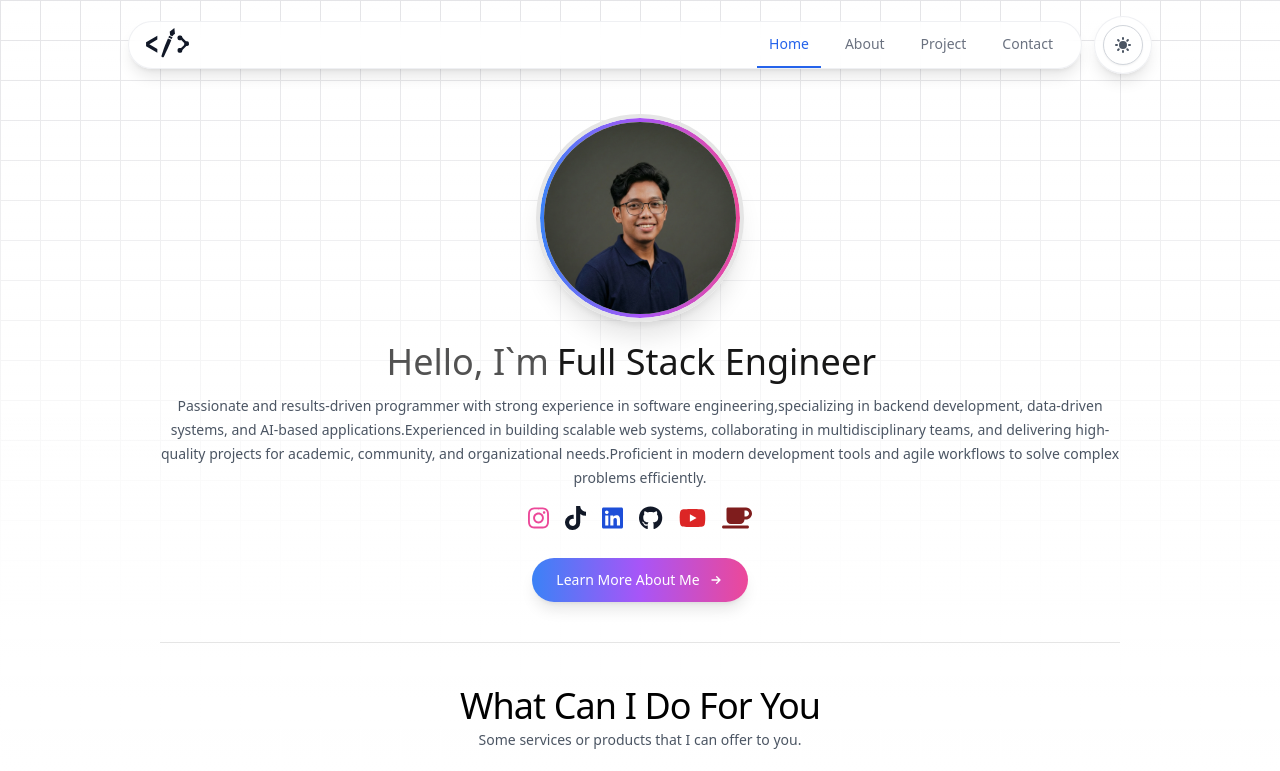
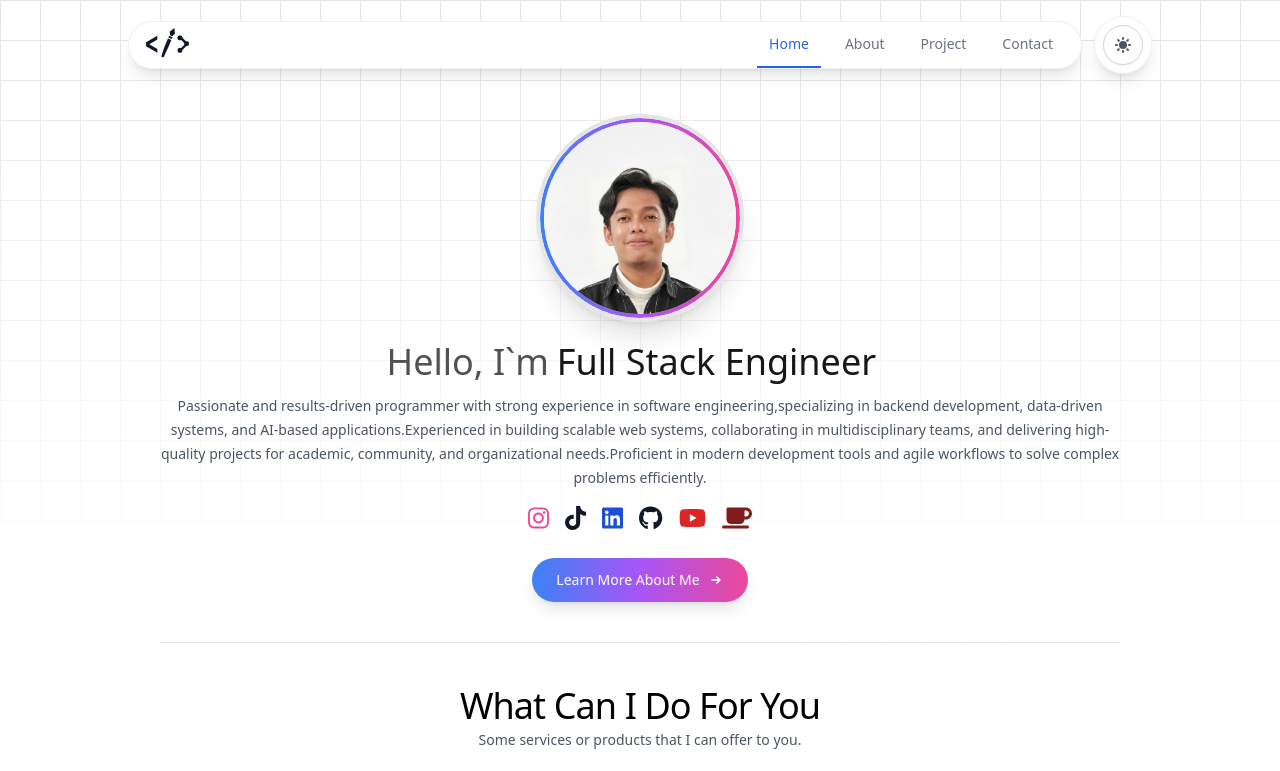
Before and after one commit to aidilbaihaqi/ngobarengaidil, a Next.js app: page / in a window 1280 px wide. Shown: the top 771 px of the page. Built offline with nearby package versions, Linux system fonts and the light colour scheme.

Commit message:
update seo

```diff
--- a/app/about/page.tsx
+++ b/app/about/page.tsx
@@ -74,7 +74,7 @@ export default function Home() {
             <div className="flex flex-col items-start gap-x-3">
               <div className="shrink-0 mb-4">
                 <Image
-                  src={"/image-optimized/aidilbaihaqi.webp"}
+                  src={"/image-optimized/me.webp"}
                   alt="Aidil Baihaqi"
                   width={64}
                   height={64}
--- a/app/layout.tsx
+++ b/app/layout.tsx
@@ -29,10 +29,10 @@ const baseUrl = 'https://aidilbaihaqi.id';
 export const metadata: Metadata = {
   metadataBase: new URL(baseUrl),
   title: {
-    default: "Aidil Baihaqi - Full Stack Engineer & Data Scientist",
+    default: "Aidil Baihaqi - Full Stack AI Engineer",
     template: "%s | Aidil Baihaqi"
   },
-  description: "Aidil Baihaqi adalah Full Stack Engineer dan Data Scientist. Personal website, portfolio, dan blog tentang software engineering, AI, dan programming tips.",
+  description: "Aidil Baihaqi is a Full Stack AI Engineer specializing in building scalable web applications, intelligent backend architectures, and data-driven machine learning solutions.",
   keywords: [
     "Aidil Baihaqi",
     "aidil baihaqi",
@@ -65,8 +65,8 @@ export const metadata: Metadata = {
     type: 'website',
     locale: 'id_ID',
     url: baseUrl,
-    title: 'Aidil Baihaqi - Full Stack Engineer & Data Scientist',
-    description: 'Aidil Baihaqi adalah Full Stack Engineer dan Data Scientist. Personal website, portfolio, dan blog tentang software engineering, AI, dan programming tips.',
+    title: 'Aidil Baihaqi - Full Stack AI Engineer',
+    description: 'Aidil Baihaqi is a Full Stack AI Engineer specializing in building scalable web applications, intelligent backend architectures, and data-driven machine learning solutions.',
     siteName: 'Aidil Baihaqi',
     images: [
       {
@@ -79,8 +79,8 @@ export const metadata: Metadata = {
   },
   twitter: {
     card: 'summary_large_image',
-    title: 'Aidil Baihaqi - Full Stack Engineer & Data Scientist',
-    description: 'Personal website, portfolio, dan blog Aidil Baihaqi tentang software engineering dan AI.',
+    title: 'Aidil Baihaqi - Full Stack AI Engineer',
+    description: 'Personal website, portfolio, and blog of Aidil Baihaqi, a Full Stack AI Engineer specializing in software engineering and AI.',
     images: ['/image-optimized/aidilbaihaqi.webp'],
   },
   alternates: {
@@ -99,7 +99,7 @@ const jsonLd = {
   name: 'Aidil Baihaqi',
   url: baseUrl,
   image: `${baseUrl}/image-optimized/aidilbaihaqi.webp`,
-  jobTitle: 'Full Stack Engineer & Data Scientist',
+  jobTitle: 'Full Stack AI Engineer',
   description: 'Passionate and results-driven programmer with strong experience in software engineering, specializing in backend development, data-driven systems, and AI-based applications.',
   sameAs: [
     'https://github.com/aidilbaihaqi',
@@ -124,7 +124,7 @@ const websiteJsonLd = {
   '@type': 'WebSite',
   name: 'Aidil Baihaqi - Personal Website',
   url: baseUrl,
-  description: 'Personal website, portfolio, dan blog tentang software engineering, AI, dan programming tips.',
+  description: 'Personal website, portfolio, and blog of Aidil Baihaqi, featuring insights on software engineering, AI, and programming tips.',
 };
 
 // JSON-LD for SiteNavigationElement to encourage Sitelinks in Google
--- a/app/page.tsx
+++ b/app/page.tsx
@@ -60,8 +60,8 @@ export default function Home() {
                 <div className="absolute inset-0 bg-gradient-to-r from-blue-500 via-purple-500 to-pink-500 rounded-full p-1">
                   <div className="relative w-full h-full rounded-full overflow-hidden bg-white dark:bg-gray-900">
                     <Image
-                      src="/image-optimized/aidilbaihaqi.webp"
-                      alt="Aidil Baihaqi - Full Stack Engineer, Data Scientist, MLops"
+                      src="/image-optimized/me.webp"
+                      alt="Aidil Baihaqi - Full Stack AI Engineer"
                       fill
                       sizes="(max-width: 768px) 160px, 208px"
                       style={{ objectFit: 'cover' }}
```
Also changed, not shown: public/image-optimized/me.webp (renamed from public/image-optimized/aidil.webp).
